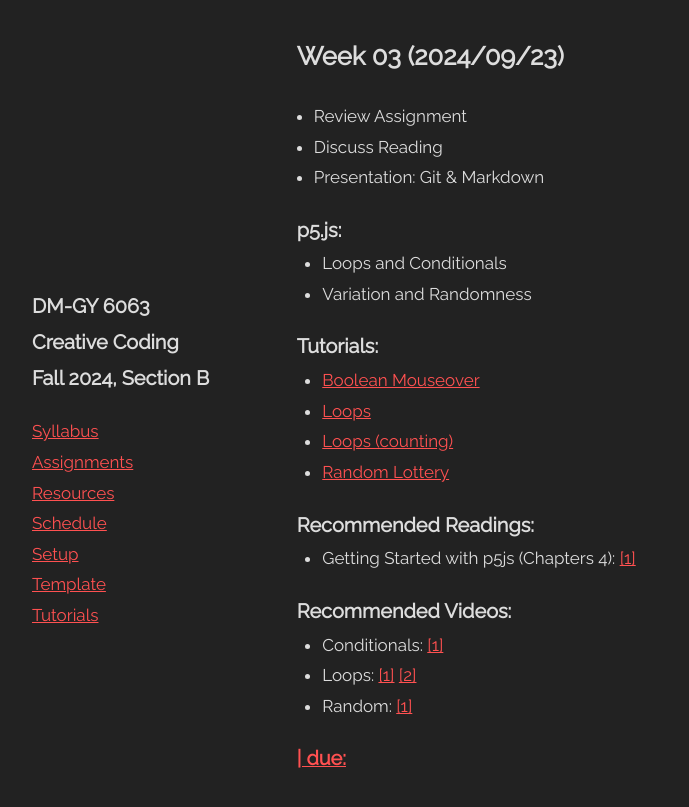
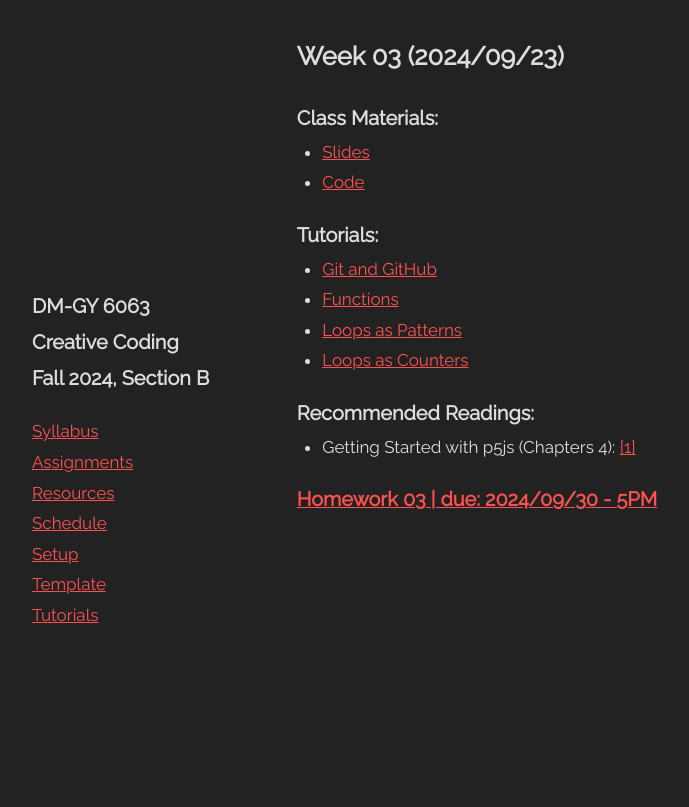
Before and after one commit to DM-GY-6063-2024F-B/DM-GY-6063-2024F-B.github.io, a Jekyll site: the page built from _pages/week/03.md, in a window 1280 px wide. Shown: the top 807 px of the page, without its empty margins (36-725 px from the left). Built offline with Jekyll 4.4.1, drawn with Linux system fonts in a browser that asks for light colours.

Commit message:
wk03 hw03

```diff
--- a/_includes/assignments.html
+++ b/_includes/assignments.html
@@ -1,7 +1,7 @@
 {% assign assignments = site.pages | where_exp: "p", "p.url contains 'homework/'" %}
 
 <div class="assignment-list-container">
-  {% for hw in assignments limit:2 %}
+  {% for hw in assignments limit:3 %}
     <h3><a href="{{ hw.url }}">{{ hw.title }} | due: {{ hw.when }}</a></h3>
   {% endfor %}
 </div>
--- a/_includes/schedule.html
+++ b/_includes/schedule.html
@@ -2,7 +2,7 @@
 {% assign sch = "schedule" %}
 {% assign currentWeek = 100 %}
 
-{% for p in weeks limit:2 %}
+{% for p in weeks limit:3 %}
   {% assign s = "" %}
   {% if forloop.index == currentWeek %}
     {% assign s = "show" %}
--- a/_pages/week/03.md
+++ b/_pages/week/03.md
@@ -1,33 +1,25 @@
 ---
-permalink: "w003/"
 title: Week 03
 when: 2024/09/23
-what:
-  - Review Assignment
-  - Discuss Reading
-  - "Presentation: Git & Markdown"
-p5js:
-  - Loops and Conditionals
-  - Variation and Randomness
-xclass:
+class:
   - title: Slides
-    url: https://drive.google.com/file/d/1hEFM821FeUoYBH_ODOk7Tgpxzp6K6ojo/
+    url: https://drive.google.com/file/d/1kpv7fUzWg1XQa4wliTUpLdmVYumn6Ifu/
   - title: Code
-    url: https://github.com/DM-GY-6063-2024F-B/week03
+    url: https://github.com/DM-GY-6063-2024F-B/WK03
 tutorials:
-  - title: Boolean Mouseover
-    url: /tutorial/boolean-mouseover/
-  - title: Loops
-    url: /tutorial/for-for-for/
-  - title: Loops (counting)
-    url: /tutorial/for-count/
-  - title: Random Lottery
-    url: /tutorial/random-lottery/
+  - title: Git and GitHub
+    url: https://idmp5.github.io/intro/git/
+  - title: Functions
+    url: https://idmp5.github.io/p5/functions/
+  - title: Loops as Patterns
+    url: https://idmp5.github.io/p5/patterns/
+  - title: Loops as Counters
+    url: https://idmp5.github.io/p5/counters/
 readings:
   - title: Getting Started with p5js (Chapters 4)
     urls:
       - https://ebookcentral.proquest.com/lib/nyulibrary-ebooks/detail.action?docID=4333728
-videos:
+DSCT:
   - title: Conditionals
     urls:
       - https://www.youtube.com/watch?v=1Osb_iGDdjk
```
Also changed, not shown: _pages/homework/03.md (+35 -53 lines).
